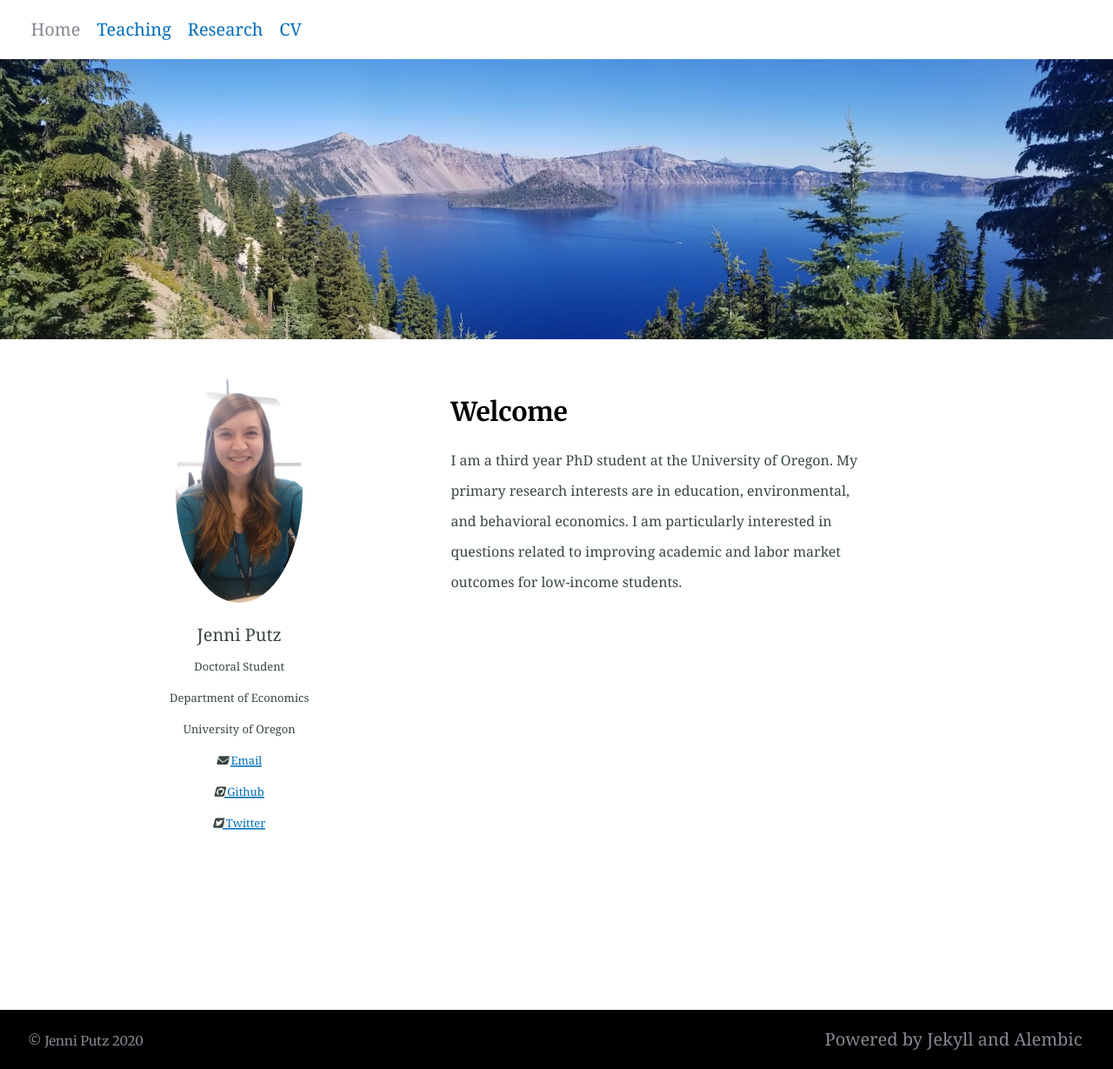
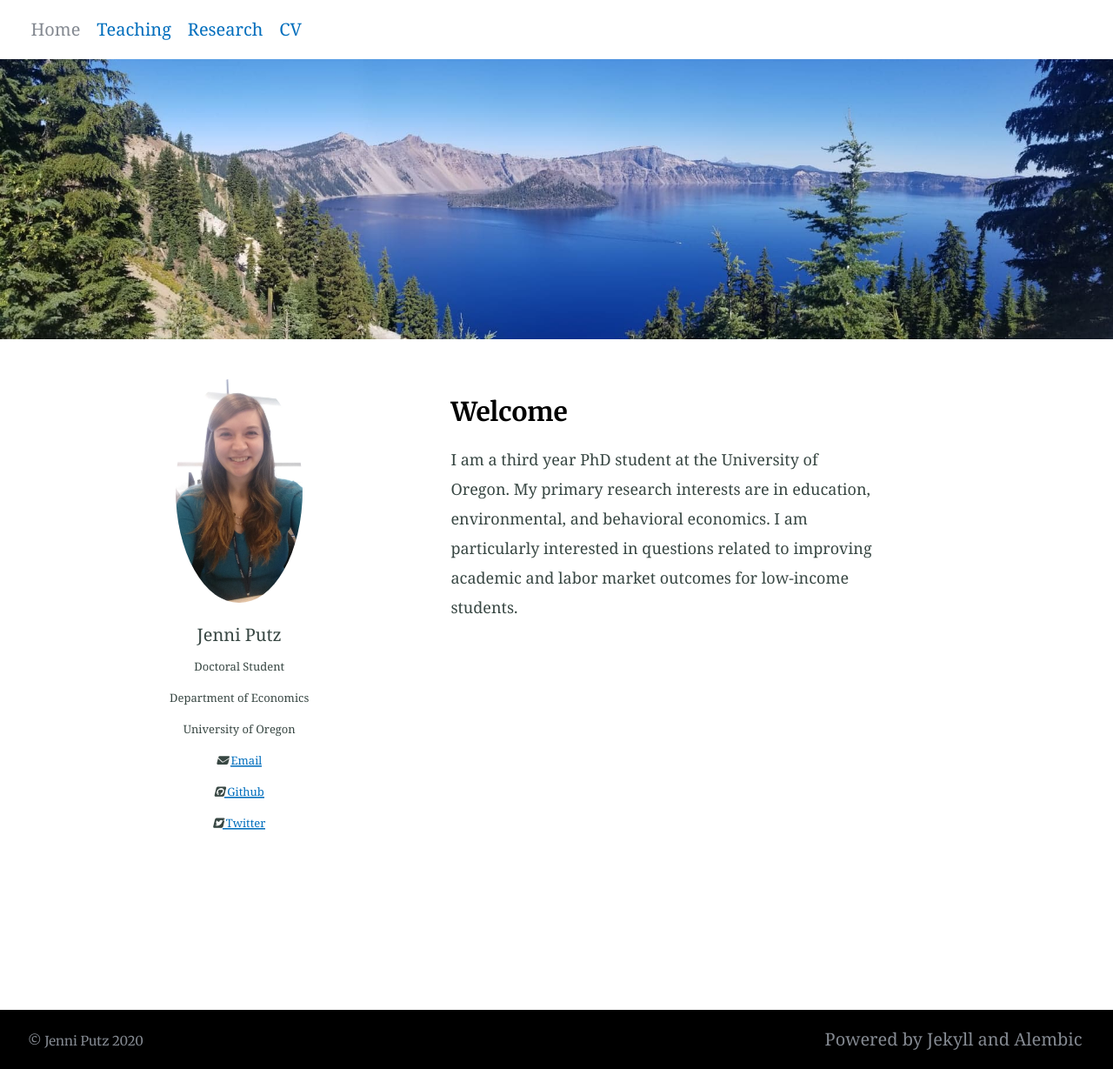
Before and after one commit to jenni-putz/1jenni-putz.github.io, a Jekyll site: the page built from index.md, in a window 1280 px wide. Shown: the whole page at 87% size. Built offline with Jekyll 4.4.1, drawn with Linux system fonts in a browser that asks for light colours; nearby versions of some CDN libraries.

Commit message:
Update index.md

```diff
--- a/index.md
+++ b/index.md
@@ -64,7 +64,7 @@ button {
   </div>
   <div class="column right" style="background-color:#ffffff;">
 	  <h3> Welcome </h3>
-    <p> <font size="3">I am a third year PhD student at the University of Oregon. My primary research interests are in education, environmental, and behavioral economics. I am particularly interested in questions related to improving academic and labor market outcomes for low-income students. <br />
+    <p> <font size="4">I am a third year PhD student at the University of Oregon. My primary research interests are in education, environmental, and behavioral economics. I am particularly interested in questions related to improving academic and labor market outcomes for low-income students. <br />
  </font> </p>
   </div>
 </div>
```
